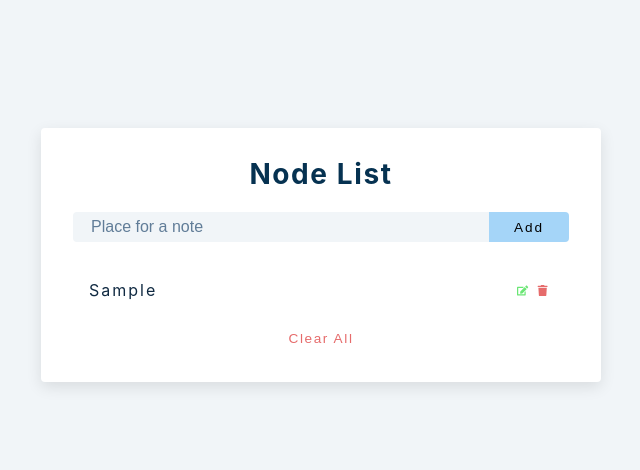
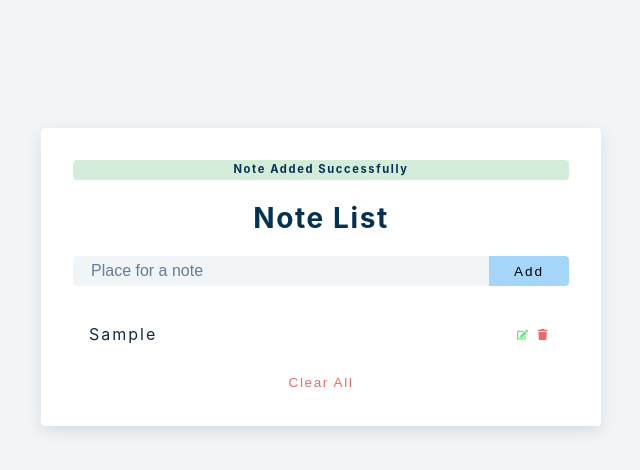
Before and after one commit to Samandar-Rajabboyev/full-stack-react-app, a React (Create React App) app: page / in a window 1280 px wide. Both pictures are taken after typing "Sample" into the empty fields and a click on the button "Add". Shown: the top 470 px of the page, without its empty margins (319-959 px from the left). Built offline with nearby package versions, Linux system fonts and the light colour scheme.

Commit message:
new function clearList

```diff
--- a/src/App.js
+++ b/src/App.js
@@ -18,6 +18,7 @@ function App() {
     }else if(name && isEditing){
 
     }else {
+      showAlert(true, "success", 'Note added successfully')
       const newItem = {id: new Date().getTime().toString(), title: name };
       setList([...list, newItem])
       setName('')
@@ -25,12 +26,18 @@ function App() {
   }
   const showAlert = (show = false, type = '', msg = '') => {
     setAlert({show, type, msg})
+  };
+
+  const clearList = () => {
+    showAlert(true, 'danger', 'Clear all notes')
+    setList([]);
   }
+
   return (
     <section className='section-center'>
       <form className='grocery-form' onSubmit={handleSubmit}>
         {alert.show && <Alert {...alert} removeAlert={showAlert}/>}
-        <h3> Node List </h3>
+        <h3> Note List </h3>
         <div className='form-control'>
           <input
             type='text'
@@ -47,7 +54,7 @@ function App() {
       {list.length > 0 && (
       <div className='grocery-container'>
         <List items={list}/>
-        <button className='clear-btn'>clear all</button>
+        <button onClick={clearList} className='clear-btn'>clear all</button>
       </div>
       )}
     </section>
```
